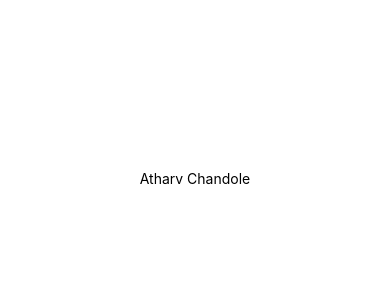
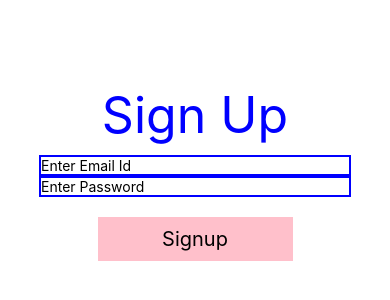
Before and after one commit to athuchandole/RN-mfp, a React Native app: screen / in a window 390 px wide. Shown: the part 244-544 px from the top of the page. Built offline with nearby package versions, Linux system fonts and the light colour scheme.

Commit message:
Basic form push

```diff
--- a/App.js
+++ b/App.js
@@ -1,10 +1,15 @@
 import { StatusBar } from 'expo-status-bar';
-import { StyleSheet, Text, View } from 'react-native';
+import { StyleSheet, Text, TextInput, TouchableOpacity, View } from 'react-native';
 
 export default function App() {
   return (
     <View style={styles.container}>
-      <Text>Atharv Chandole</Text>
+      <Text style={styles.signup}>Sign Up</Text>
+      <TextInput placeholder='Enter Email Id' style={styles.input}/>
+      <TextInput placeholder='Enter Password' style={styles.input}/>
+<TouchableOpacity style={styles.btn}>
+  <Text style={styles.btntext}>Signup</Text>
+</TouchableOpacity>
       <StatusBar style="auto" />
     </View>
   );
@@ -16,5 +21,35 @@ const styles = StyleSheet.create({
     backgroundColor: '#fff',
     alignItems: 'center',
     justifyContent: 'center',
+    padding:'10',
+
   },
+
+  signup:{
+    fontSize:50,
+    margin:10,
+    color:'blue',
+  },
+
+  input:{
+    width : '80%',
+    borderWidth:2,
+    borderColor:'blue',
+    margin:'10',
+    alignItems:'center'
+  },
+
+  btn:{
+    backgroundColor:'pink',
+    width:'50%',
+    // textAlign:'center',
+    margin:20,
+    padding: 10,
+  },
+
+  btntext:{
+    textAlign:'center',
+    fontSize:20,
+    // borderRadius:"50%",
+  }
 });
```
